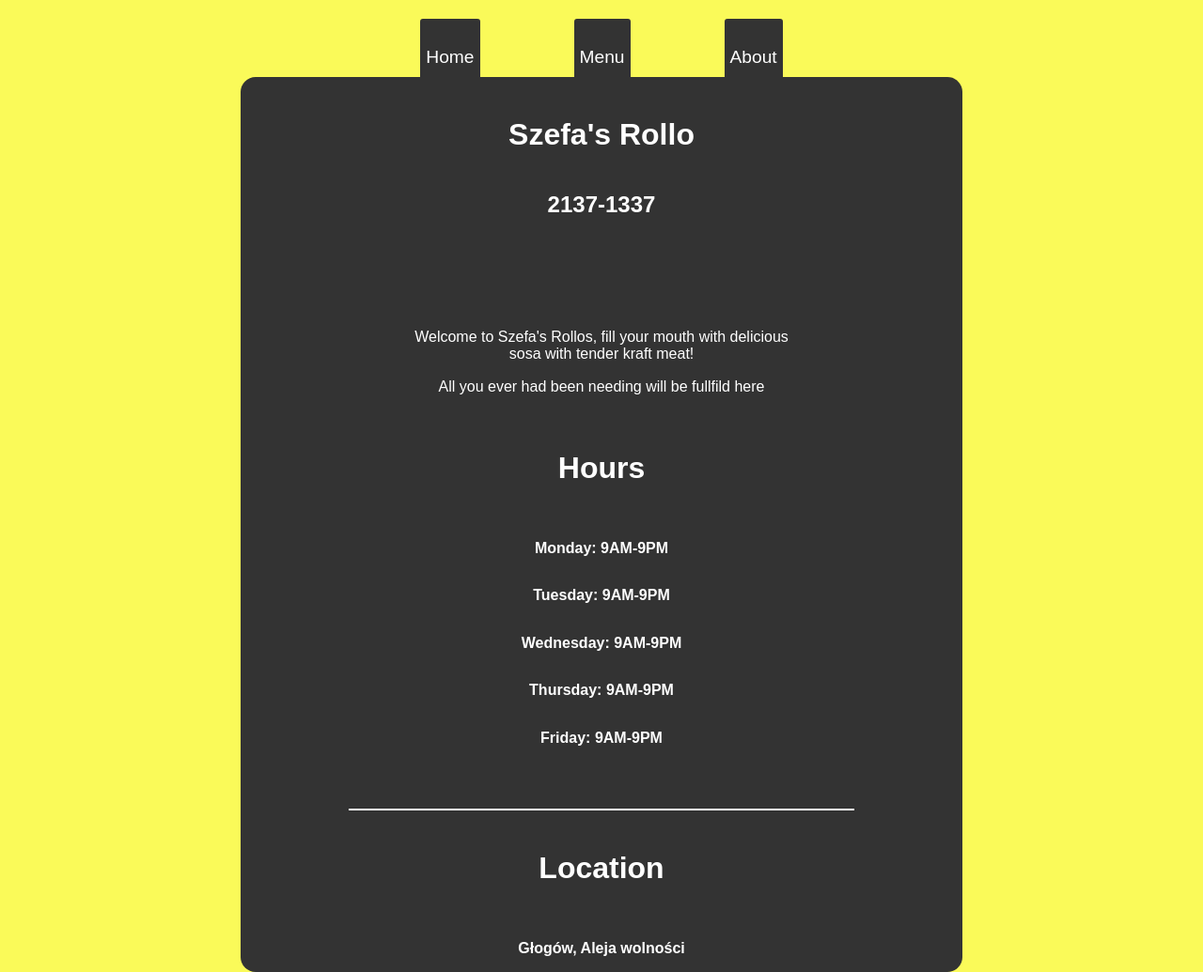
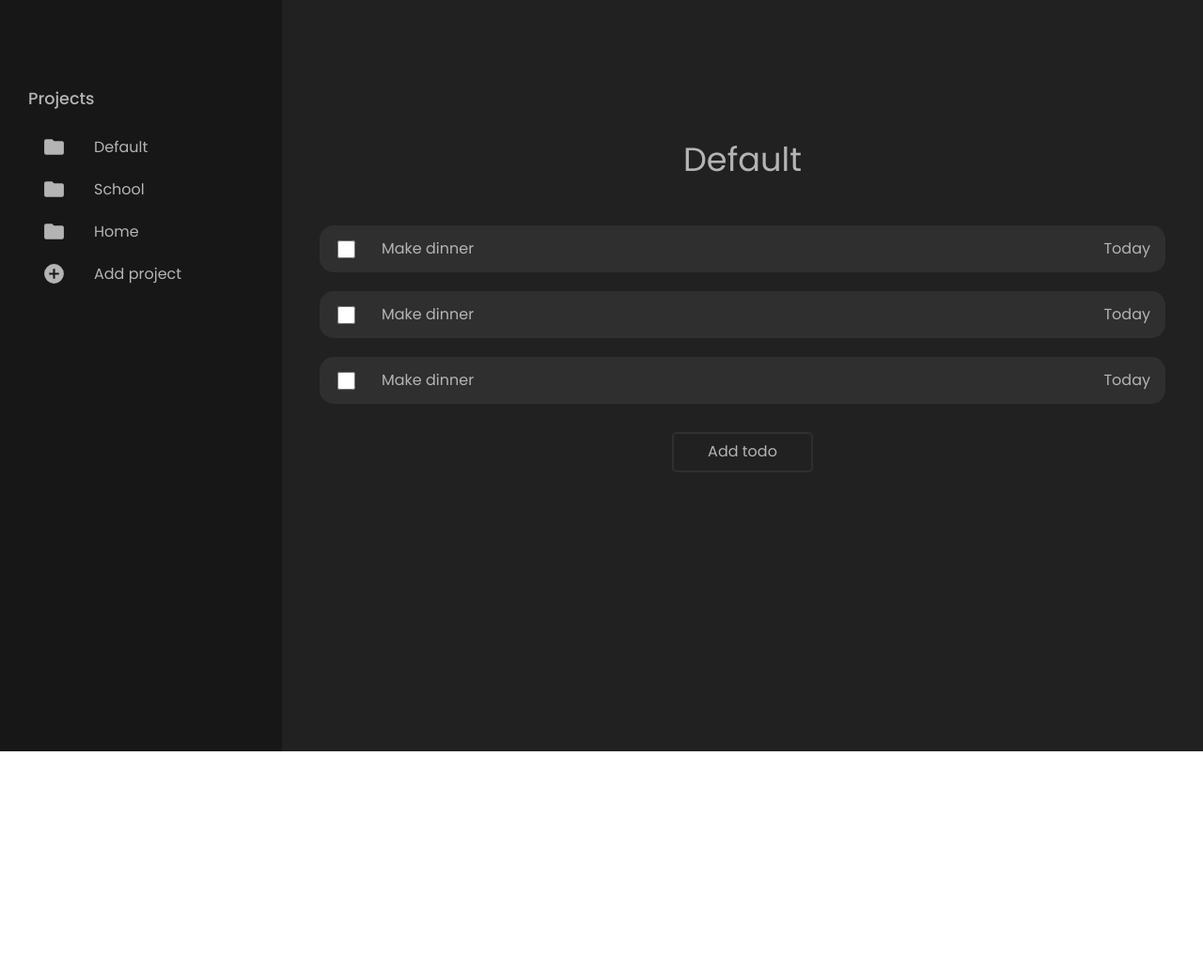
Before and after one commit to Broken82/odin-todo-list, a website built with webpack: page src/template.html in a window 1280 px wide. Shown: the whole page at 94% size. After the commit the page ends 800 px from the top, so only its background shows below. Built offline with nearby package versions, Linux system fonts and the light colour scheme.

Commit message:
add design and styles

```diff
--- a/package.json
+++ b/package.json
@@ -6,5 +6,9 @@
     "webpack": "^5.98.0",
     "webpack-cli": "^6.0.1",
     "webpack-dev-server": "^5.2.0"
+  },
+  "scripts": {
+    "build": "webpack",
+    "dev": "webpack serve"
   }
 }
--- a/src/greeting.js
+++ /dev/null
@@ -1 +0,0 @@
-export const greeting = 'Hello, szefa';
--- a/src/home.js
+++ /dev/null
@@ -1,60 +0,0 @@
-
-export function homePage(){
-    const content = document.querySelector('#content')
-
-    const headline = document.createElement('h4')
-    headline.innerText = `Szefa's Rollo`;
-
-    const number = document.createElement('h2')
-    number.innerText = '2137-1337'
-
-
-    const firstParagraph = document.createElement('p')
-    firstParagraph.innerText = `
-    Welcome to Szefa's Rollos, fill your mouth with delicious
-    sosa with tender kraft meat!`
-
-    const secondParagraph = document.createElement('p')
-
-    secondParagraph.innerHTML = `
-    All you ever had been needing will be fullfild here
-    `
-    const underline = document.createElement('div')
-    underline.classList.add('underline')
-
-    const hours = document.createElement('h4')
-    hours.innerText = 'Hours'
-
-    const monday = document.createElement('h3')
-    monday.innerText = 'Monday: 9AM-9PM'
-    const tuesday = document.createElement('h3')
-    tuesday.innerText = 'Tuesday: 9AM-9PM'
-    const wednesday = document.createElement('h3')
-    wednesday.innerText = 'Wednesday: 9AM-9PM'
-    const thursday = document.createElement('h3')
-    thursday.innerText = 'Thursday: 9AM-9PM'
-    const firday = document.createElement('h3')
-    firday.innerText = 'Friday: 9AM-9PM'
-
-    const location = document.createElement('h4')
-    location.innerText = 'Location'
-    const locationPlace = document.createElement('h3')
-    locationPlace.innerText = 'Głogów, Aleja wolności'
-
-
-    content.append(headline);
-    content.append(number);
-    content.append(firstParagraph);
-    content.append(secondParagraph);
-    content.append(underline);
-    content.append(hours);
-    content.append(monday);
-    content.append(tuesday);
-    content.append(wednesday);
-    content.append(thursday);
-    content.append(firday);
-    content.append(underline);
-    content.append(location);
-    content.append(locationPlace);
-
-}
--- a/src/index.js
+++ b/src/index.js
@@ -1,36 +1,3 @@
-import { greeting } from "./greeting";
-import { homePage } from "./home";
-import { menuPage } from "./menu";
-import { aboutPage } from "./about";
 import "./styles.css"
 
-document.addEventListener("DOMContentLoaded", () => {
-    homePage()
-
-    const container = document.querySelector('#content');
-
-    const home = document.querySelector("#home");
-    const menu = document.querySelector("#menu");
-    const about = document.querySelector("#about")
-
-    home.addEventListener("click", () =>{
-        changeCard(homePage)
-    });
-    menu.addEventListener("click", () =>{
-        changeCard(menuPage)
-    });
-    about.addEventListener("click", () => {
-        changeCard(aboutPage)
-    })
-
-
-    function changeCard(tab){
-        container.innerHTML = '';
-        tab()
-
-    }
-
-
-
-
-})
+console.log('szefa')
--- a/src/menu.js
+++ /dev/null
@@ -1,41 +0,0 @@
-
-export function menuPage(){
-    const content = document.querySelector('#content')
-
-    const headline = document.createElement('h4')
-    headline.innerText = `Szefa's Rollo`;
-
-    const number = document.createElement('h2')
-number.innerText = '2137-1337'
-
-    const underline = document.createElement('div')
-    underline.classList.add('underline')
-
-    const hours = document.createElement('h4')
-    hours.innerText = 'Menu'
-
-    const monday = document.createElement('h3')
-    monday.innerText = 'Rollo: $5'
-    const tuesday = document.createElement('h3')
-    tuesday.innerText = 'Rollo with fries: $7'
-    const wednesday = document.createElement('h3')
-    wednesday.innerText = 'Mega Rollo: $10'
-    const thursday = document.createElement('h3')
-    thursday.innerText = `Szefa's Rollo: $13`
-    const firday = document.createElement('h3')
-    firday.innerText = 'Fries: $3'
-
-
-
-    content.append(headline);
-    content.append(number);
-
-    content.append(hours);
-    content.append(monday);
-    content.append(tuesday);
-    content.append(wednesday);
-    content.append(thursday);
-    content.append(firday);
-
-
-}
--- a/src/styles.css
+++ b/src/styles.css
@@ -363,89 +363,132 @@
   html {
 
     height: 100%;
-    font-family:Arial, Helvetica, sans-serif;
+    font-family: Poppins,sans-serif;
+    color: #b4b4b4;
 
     }
 
 
     body {
+    min-height: 100%;
+    display: flex;
+    flex-direction: row;
+  }
 
-    min-height: 100%;
+
+  aside{
+    background-color: #171717;
+    min-width: 300px;
+  }
+
+  .projects, .add-project{
+    display: flex;
+
+  }
+
+  .projects{
+    padding-top: 80px;
+    padding-left: 30px;
+    flex-direction: column;
+    padding-right: 30px;
+  }
+
+  .project, .add-project{
+    gap: 30px;
+    margin-top: 10px;
+    margin-left: 5px;
+    padding: 10px;
+    height: 35px;
+    align-items: center;
+    display: flex;
+    color: #b4b4b4;
+    border-radius: 10px;
+    border: 0;
+    font-size: 1rem;
+    background-color: #171717;
+  }
+
+
+
+  .project:hover, .add-project:hover{
+    background-color: #212121;
+    cursor: pointer;
+  }
+
+  .folder-icon{
+    fill: #b4b4b4;
+    width: 25px;
+  }
+
+  h2{
+    font-size: 1.1rem;
+    font-weight: 500;
+  }
+
+
+  article{
+    background-color: #212121;
+    flex: 1;
     display: flex;
     flex-direction: column;
     align-items: center;
-    background-color: rgb(250, 250, 89);
-    }
 
-    h4{
-        color: white;
-        font-size: 2rem;
-    }
-    h2{
-      padding: 0;
-      margin: 0;
-      color: white;
-    }
+  }
 
-    p{
-      width: 55ch;
-      text-align: center;
-      color: white;
-      margin-top: 100px;
-    }
+  .project-name{
+    margin-top: 150px;
+    margin-bottom: 50px;
+    font-size: 2.2rem;
+  }
 
-    div#content p:last-of-type{
-      margin-top: 0px;
-    }
+  .todo-list{
+    display: flex;
+    flex-direction: column;
+    gap: 20px;
+  }
 
-    div.underline{
-      border-bottom: 2px solid white;
-      width: 70%;
-      margin-top: 50px;
-    }
+  .todo-item{
+    display: flex;
+    min-width: 900px;
+    height: 50px;
+    align-items: center;
+    justify-content: space-between;
+    background-color: #2f2f2f;
+    border: 0;
+    border-radius: 15px;
+    color: #b4b4b4;
+  }
 
-    div#content{
-        display: flex;
-        flex-direction: column;
-        background-color: #333;
-        width: 60%;
-        height: 100%;
-        align-items: center;
-        border-radius: 16px;
+  .item-left{
+    display: flex;
+    gap: 15px;
+  }
 
-    }
+  .item-left input {
+    width: 45px;
+    padding: 0;
+    margin: 0;
+    border-radius: 50%;
+    cursor: pointer;
 
-    div.content{
-        background-color: #333;
-        color: white;
-        align-self: stretch;
-        min-height: 100%;
-        height: 100%;
+  }
 
-    }
+  .due-date{
+    padding-right: 10px;
+  }
 
-    nav{
-      display: flex;
-      gap: 100px;
-      margin-top: 20px;
-    }
-    button {
-      border: 0;
-      background-color:#333;
-      color: white;
-      padding-top: 30px;
-      font-size: 1.2rem;
-      padding-bottom: 10px;
-      border-top-left-radius: 3px;
-border-top-right-radius: 3px;
+  .add-todo{
+    margin-top: 30px;
+    background-color: #212121;
+    color: #b4b4b4;
+    border: 0;
+    padding: 10px;
+    border-radius: 5px;
+    border: 2px solid #2f2f2f;
+    width: 150px;
+  }
 
-    }
-
-    h3{
-      color: white;
-      font-size: 1rem;
-    }
-
-    button:hover{
-      cursor: pointer;
-    }
+  .add-todo:hover{
+    cursor: pointer;
+    background-color:#2f2f2f ;
+  }
--- a/src/template.html
+++ b/src/template.html
@@ -3,32 +3,61 @@
 <head>
     <meta charset="UTF-8">
     <meta name="viewport" content="width=device-width, initial-scale=1.0">
-    <title>Restaurant Page</title>
+    <title>Todo List</title>
+    <link rel="preconnect" href="https://fonts.googleapis.com">
+    <link rel="preconnect" href="https://fonts.gstatic.com" crossorigin>
+    <link href="https://fonts.googleapis.com/css2?family=Poppins:ital,wght@0,100;0,200;0,300;0,400;0,500;0,600;0,700;0,800;0,900;1,100;1,200;1,300;1,400;1,500;1,600;1,700;1,800;1,900&family=Roboto:ital,wght@0,100..900;1,100..900&display=swap" rel="stylesheet">
 </head>
 <body>
-    <header>
-        <nav>
-            <button id="home">Home</button>
-            <button id="menu">Menu</button>
-            <button id="about">About</button>
-        </nav>
-    </header>
-    <div id="content">
-        <!-- <h4>Szefa's Rollos</h4>
-        <h2>2137-1337</h2>
-        <p>Welcome to Szefa's Rollos, fill your mouth with delicious
-             sosa with tender <i>kraft</i> meat!</p>
-        <p>All you ever had been needing will be fullfild here.</p>
-        <div class="underline"></div>
-        <h4>Hours</h3>
-        <h3>Monday: 9AM-9PM</h2>
-            <h3>Monday: 9AM-9PM</h2>
-                <h3>Monday: 9AM-9PM</h2>
-                    <h3>Monday: 9AM-9PM</h2>
-                        <h3>Monday: 9AM-9PM</h2>
-        <div class="underline"></div>
-        <h4>Location</h4>
-        <h3>Głogów, Aleja wolności</h3> -->
-    </div>
+    <aside>
+        <div class="projects">
+            <h2>Projects</h2>
+            <button class="project">
+                <svg class="folder-icon" xmlns="http://www.w3.org/2000/svg" viewBox="0 0 24 24"><title>folder</title><path d="M10,4H4C2.89,4 2,4.89 2,6V18A2,2 0 0,0 4,20H20A2,2 0 0,0 22,18V8C22,6.89 21.1,6 20,6H12L10,4Z" /></svg>
+                <p>Default</p>
+            </button>
+            <button class="project">
+                <svg class="folder-icon" xmlns="http://www.w3.org/2000/svg" viewBox="0 0 24 24"><title>folder</title><path d="M10,4H4C2.89,4 2,4.89 2,6V18A2,2 0 0,0 4,20H20A2,2 0 0,0 22,18V8C22,6.89 21.1,6 20,6H12L10,4Z" /></svg>
+                <p>School</p>
+            </button>
+            <button class="project">
+                <svg class="folder-icon" xmlns="http://www.w3.org/2000/svg" viewBox="0 0 24 24"><title>folder</title><path d="M10,4H4C2.89,4 2,4.89 2,6V18A2,2 0 0,0 4,20H20A2,2 0 0,0 22,18V8C22,6.89 21.1,6 20,6H12L10,4Z" /></svg>
+                <p>Home</p>
+            </button>
+            <button class="add-project">
+                <svg style="fill: #b4b4b4; width: 25px;" xmlns="http://www.w3.org/2000/svg" viewBox="0 0 24 24"><title>plus-circle</title><path d="M17,13H13V17H11V13H7V11H11V7H13V11H17M12,2A10,10 0 0,0 2,12A10,10 0 0,0 12,22A10,10 0 0,0 22,12A10,10 0 0,0 12,2Z" /></svg>
+                <div>Add project</div>
+            </button>
+        </div>
+    </aside>
+    <article>
+        <div class="project-name">Default</div>
+        <div class="todo-list">
+            <button class="todo-item">
+                <div class="item-left">
+                    <input type="checkbox">
+                    Make dinner
+                </div>
+                <div class="due-date">Today</div>
+            </button>
+            <button class="todo-item">
+                <div class="item-left">
+                    <input type="checkbox">
+                    Make dinner
+                </div>
+                <div class="due-date">Today</div>
+            </button>
+            <button class="todo-item">
+                <div class="item-left">
+                    <input type="checkbox">
+                    Make dinner
+                </div>
+                <div class="due-date">Today</div>
+            </button>
+        </div>
+
+        <button class="add-todo">Add todo</button>
+    </article>
+
 </body>
 </html>
```
Also changed, not shown: src/about.js (deleted, +0 -48 lines), 1 other file.
